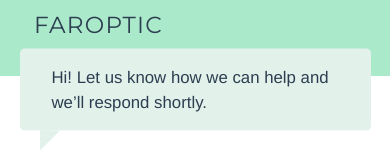
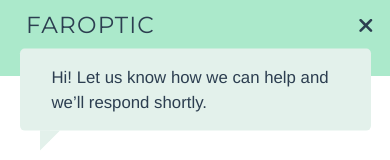
Before and after one commit to amirKouchaki/faroptic-clone, a Vue app: page / in a window 390 px wide. Both pictures are taken after a click on the element 326 px from the left and 780 px from the top of the page. Shown: the top 160 px of the page. Built offline with nearby package versions, Linux system fonts and the light colour scheme.

Commit message:
added close button for mobile view pop up

```diff
--- a/src/components/MessagePopUp.vue
+++ b/src/components/MessagePopUp.vue
@@ -3,7 +3,7 @@
         <font-awesome-icon icon="message" v-if="!showPopUp" />
         <font-awesome-icon icon="xmark" v-if="showPopUp" />
     </div>
-    <PopUp v-if="showPopUp" />
+    <PopUp v-if="showPopUp" @close-pop-up="showPopUp = !showPopUp" />
 </template>
 
 <script>
--- a/src/components/PopUp.vue
+++ b/src/components/PopUp.vue
@@ -2,6 +2,11 @@
     <section class="support-section">
         <div class="bg-accent1 pop-up-header">
             <h2 class="pop-up-container">faroptic</h2>
+            <font-awesome-icon
+                class="icon"
+                icon="xmark"
+                @click="$emit('closePopUp')"
+            />
         </div>
 
         <div class="pop-up-container">
@@ -55,6 +60,14 @@
 
 .pop-up-header {
     padding: 0.7em 1em 2.3em 1em;
+    display: flex;
+    justify-content: space-between;
+    align-items: center;
+
+    .icon {
+        font-size: 1.3rem;
+        cursor: pointer;
+    }
 }
 .support-section {
     position: fixed;
@@ -143,5 +156,9 @@
         width: 23.5em;
         overflow: auto;
     }
+
+    .icon {
+        display: none;
+    }
 }
 </style>
```
